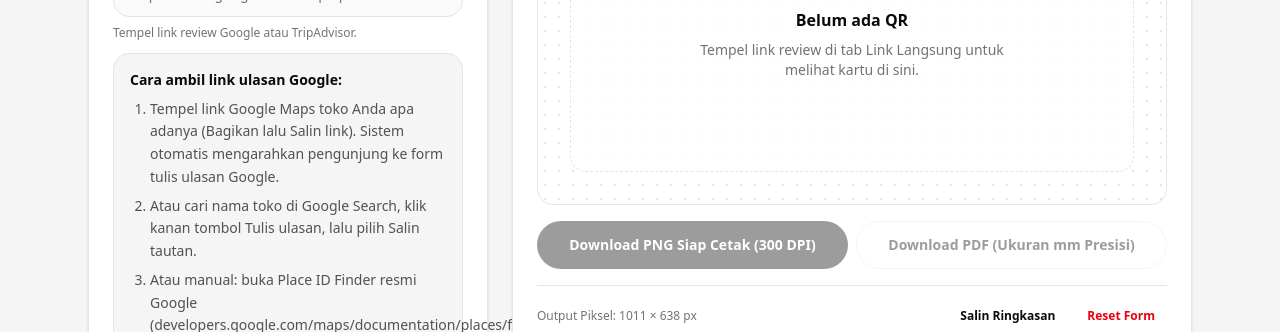
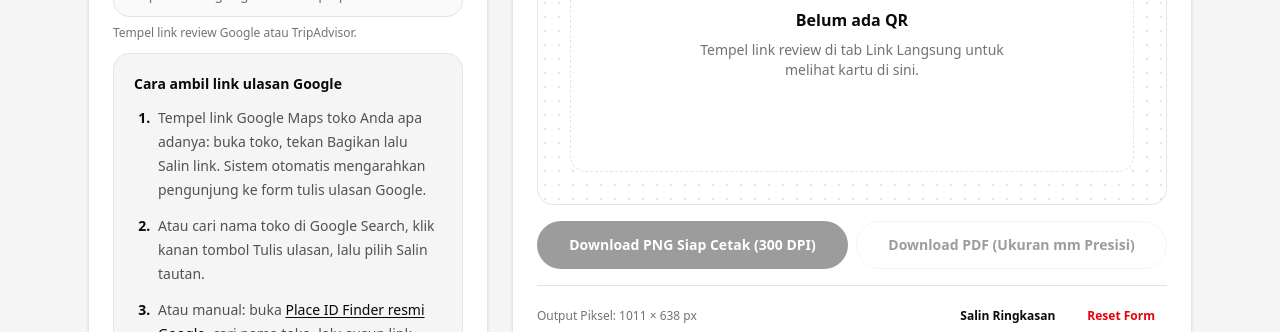
Before and after one commit to Callmerev95/StaticCred, a Next.js app: page / in a window 1280 px wide. Both pictures are taken after a click on the button "Panduan". Shown: the part 468-800 px from the top of the page. Built offline with nearby package versions, Linux system fonts and the light colour scheme; no server answers.

Commit message:
fix: tipografi panel panduan - URL contoh jadi chip code wrap rapi, hirarki nomor dan jarak antar langkah

```diff
--- a/components/activation/Panduan.tsx
+++ b/components/activation/Panduan.tsx
@@ -1,10 +1,36 @@
 "use client";
 
-const STEPS = [
-  "Tempel link Google Maps toko Anda apa adanya (Bagikan lalu Salin link). Sistem otomatis mengarahkan pengunjung ke form tulis ulasan Google.",
-  "Atau cari nama toko di Google Search, klik kanan tombol Tulis ulasan, lalu pilih Salin tautan.",
-  "Atau manual: buka Place ID Finder resmi Google (developers.google.com/maps/documentation/places/find-place-id), cari nama toko, lalu susun link https://search.google.com/local/writereview?placeid=PLACE_ID.",
-  "Bila place ID tidak terdeteksi, link tetap dibuka apa adanya dan aktivasi tetap berhasil.",
+import type { ReactNode } from "react";
+
+const STEPS: ReactNode[] = [
+  <>
+    Tempel link Google Maps toko Anda apa adanya: buka toko, tekan Bagikan lalu
+    Salin link. Sistem otomatis mengarahkan pengunjung ke form tulis ulasan
+    Google.
+  </>,
+  <>
+    Atau cari nama toko di Google Search, klik kanan tombol Tulis ulasan, lalu
+    pilih Salin tautan.
+  </>,
+  <>
+    Atau manual: buka{" "}
+    <a
+      href="https://developers.google.com/maps/documentation/places/find-place-id"
+      target="_blank"
+      rel="noreferrer"
+      className="text-ink underline underline-offset-2 hover:text-deep-gray focus-visible:ring-2 focus-visible:ring-ink focus-visible:outline-none"
+    >
+      Place ID Finder resmi Google
+    </a>
+    , cari nama toko, lalu susun link seperti ini:
+    <code className="mt-1.5 block break-words rounded-lg border border-hairline bg-surface-alt px-2.5 py-1.5 font-mono text-xs text-ink">
+      https://search.google.com/local/writereview?placeid=PLACE_ID
+    </code>
+  </>,
+  <>
+    Bila place ID tidak terdeteksi, link tetap dibuka apa adanya dan aktivasi
+    tetap berhasil.
+  </>,
 ];
 
 const BUTTON_CLASS =
@@ -37,12 +63,16 @@ export function PanduanPanel({ id, open }: { id: string; open: boolean }) {
   return (
     <div
       id={id}
-      className="mt-3 rounded-2xl border border-hairline bg-canvas p-4"
+      className="mt-3 max-w-full rounded-2xl border border-hairline bg-canvas p-4 sm:p-5"
     >
-      <p className="text-sm font-semibold">Cara ambil link ulasan Google:</p>
-      <ol className="mt-2 list-decimal space-y-1.5 pl-5 text-sm leading-relaxed text-deep-gray">
-        {STEPS.map((step) => (
-          <li key={step}>{step}</li>
+      <p className="text-sm font-semibold text-ink">
+        Cara ambil link ulasan Google
+      </p>
+      <ol className="mt-3 list-decimal space-y-3 pl-5 text-sm leading-6 text-deep-gray marker:font-semibold marker:text-ink [&_a]:break-words">
+        {STEPS.map((step, i) => (
+          <li key={i} className="pl-1 break-words">
+            {step}
+          </li>
         ))}
       </ol>
     </div>
```
